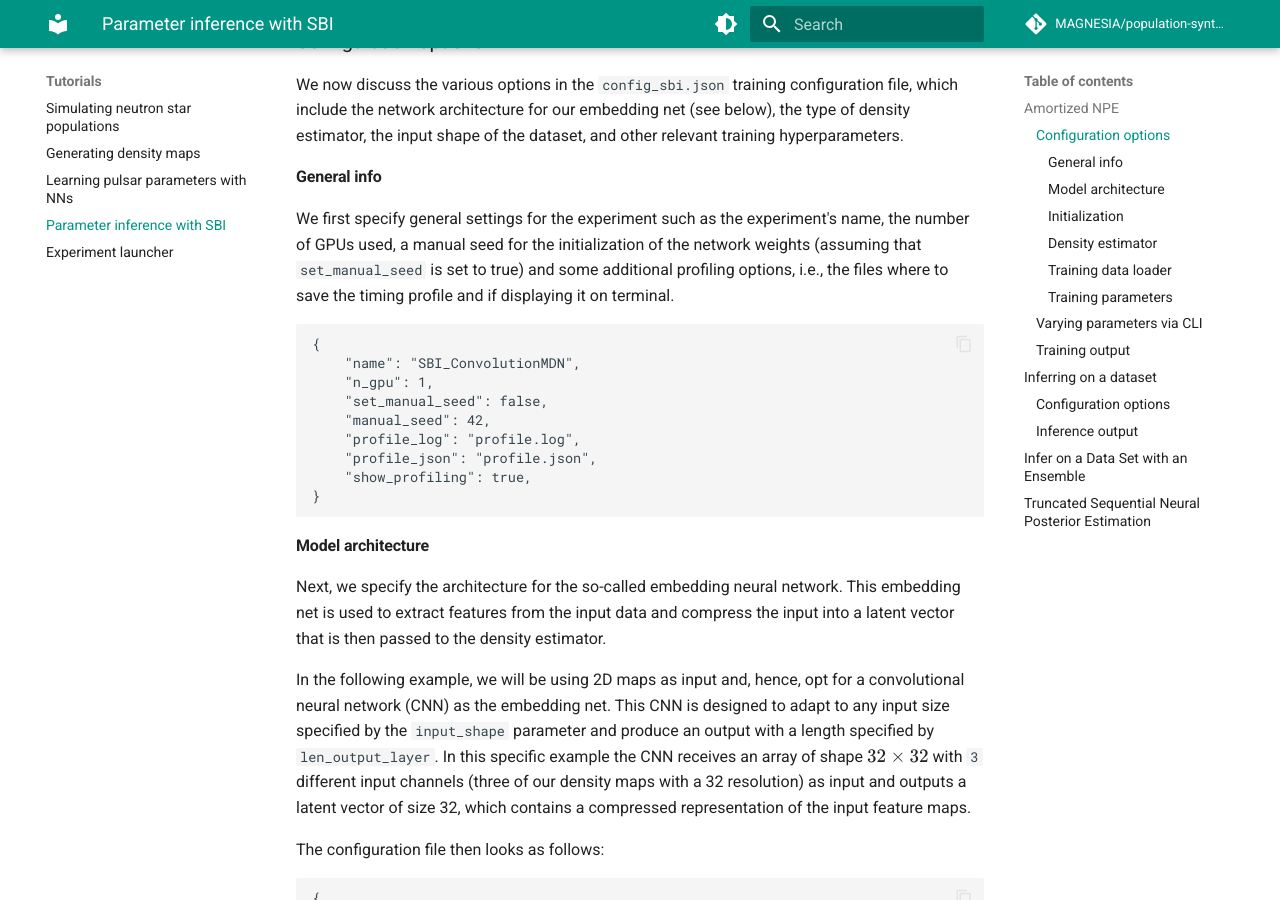
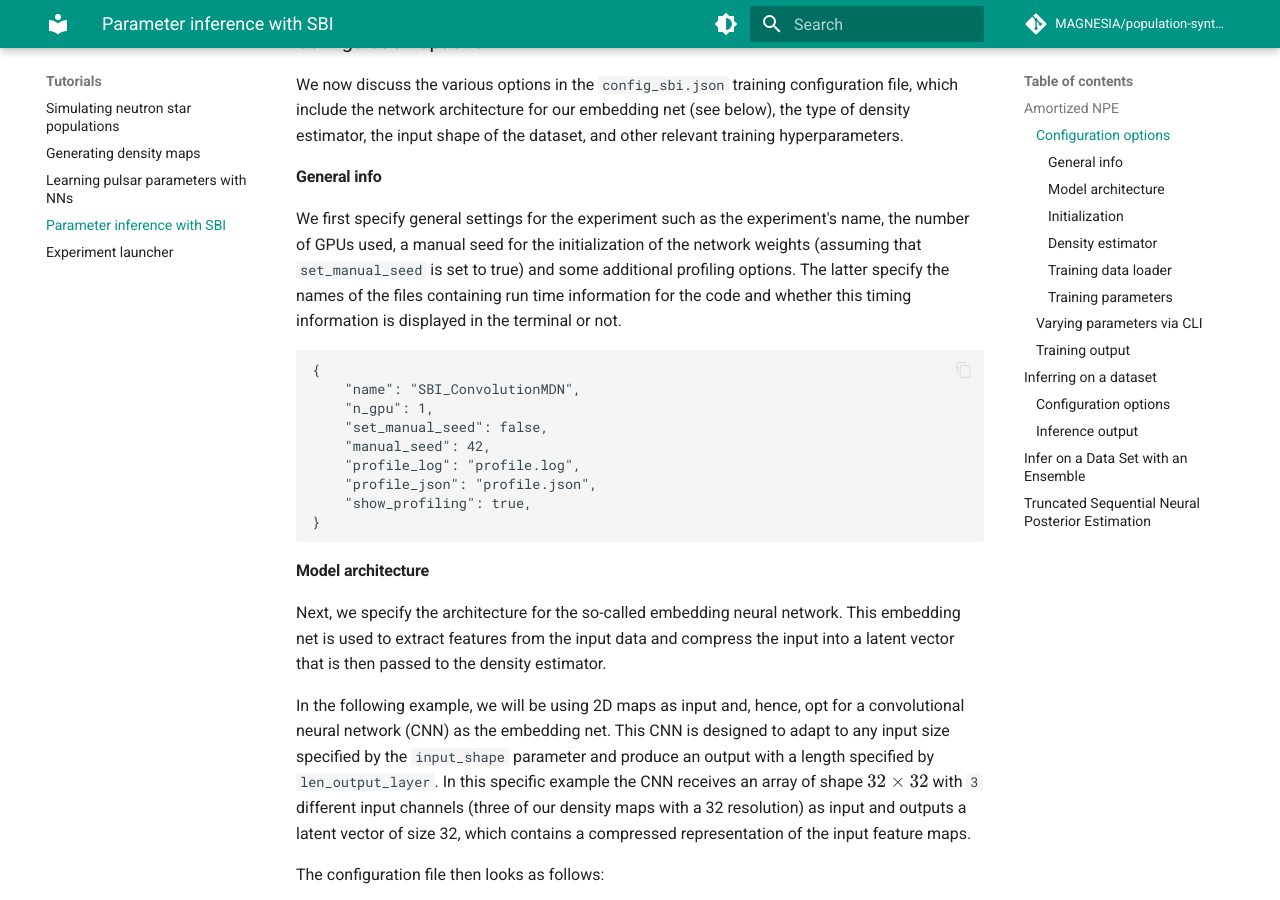
Before and after one commit to ice-csic-astroexotic/ML-Poppyns, an MkDocs documentation site: the page built from docs/tutorials/learning_tutorial_sbi.md, in a window 1280 px wide and 900 px high, scrolled down 1085 px. Built offline with MkDocs 1.6.1 and Material for MkDocs 9.7.7, drawn with Linux system fonts in a browser that asks for light colours; formulas are drawn with MathJax 3; comment, search, counter and statistics services are not loaded.

Commit message:
Rephrasing a sentence for clarity.

````diff
--- a/docs/tutorials/learning_tutorial_sbi.md
+++ b/docs/tutorials/learning_tutorial_sbi.md
@@ -43,7 +43,8 @@ other relevant training hyperparameters.
 
 We first specify general settings for the experiment such as the experiment's name, the number of GPUs used,
 a manual seed for the initialization of the network weights (assuming that `set_manual_seed` is set to true)
-and some additional profiling options, i.e., the files where to save the timing profile and if displaying it on terminal.
+and some additional profiling options. The latter specify the names of the files containing run time information
+for the code and whether this timing information is displayed in the terminal or not.
 ```commandline
 {
     "name": "SBI_ConvolutionMDN",
````
